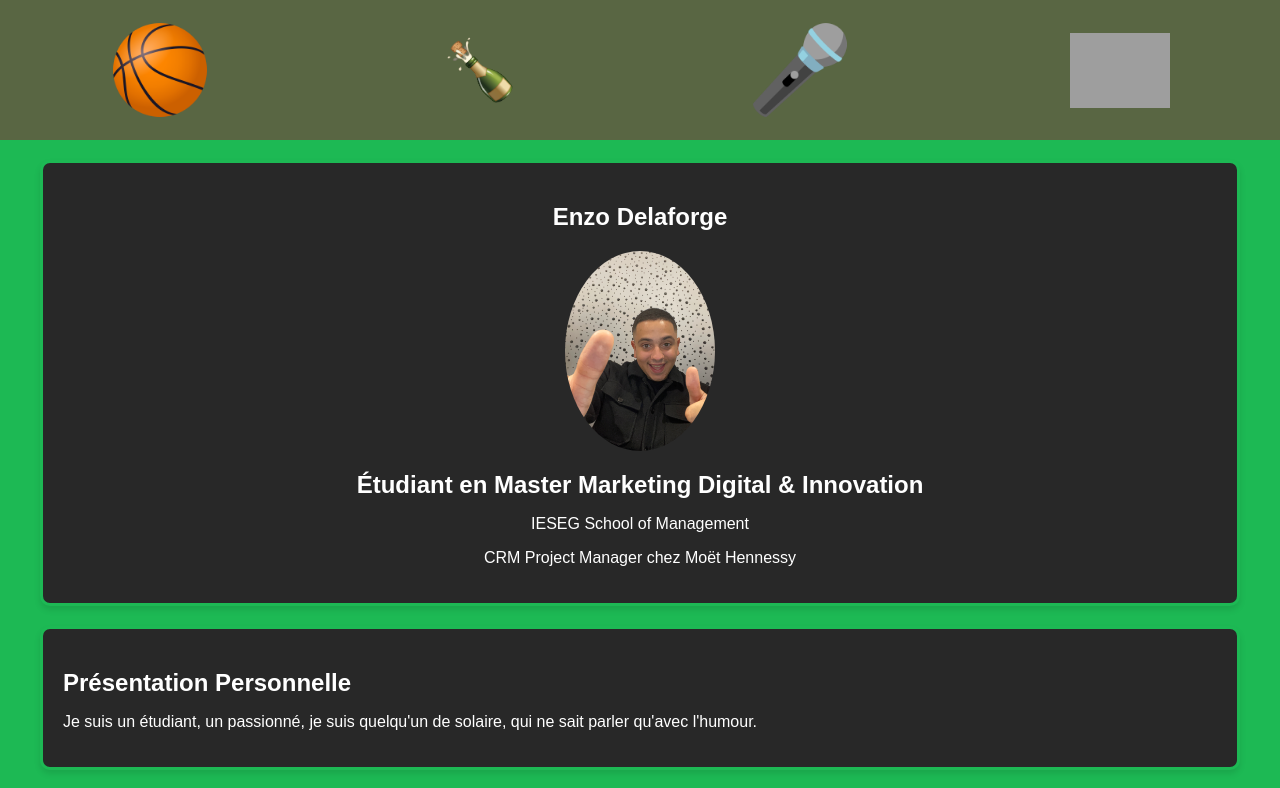
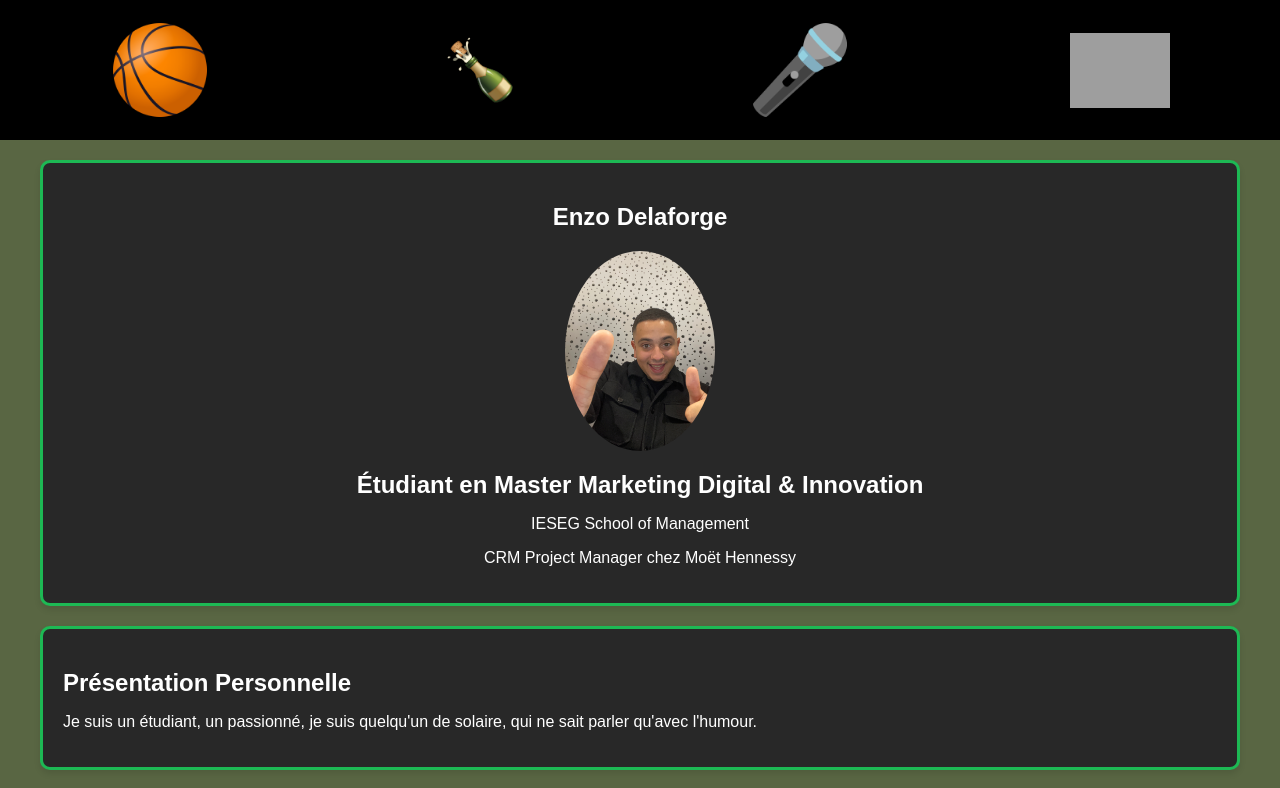
Before and after one commit to EnzoDLF/my-profile, a plain HTML site: page index.html in a window 1280 px wide. Shown: the top 788 px of the page. Drawn offline with Linux system fonts and the light colour scheme; grey boxes are pictures that could not be loaded.

Commit message:
Update styles.css

```diff
--- a/styles.css
+++ b/styles.css
@@ -1,6 +1,6 @@
 body {
   font-family: Arial, sans-serif;
-  background-color: #1DB954;
+  background-color: #596643;
   color: white;
   margin: 0;
   padding: 0;
@@ -10,7 +10,7 @@ header {
   display: flex;
   justify-content: space-around;
   align-items: center;
-  background-color: #596643;
+  background-color: #000000;
   padding: 20px 0;
 }
 
```
